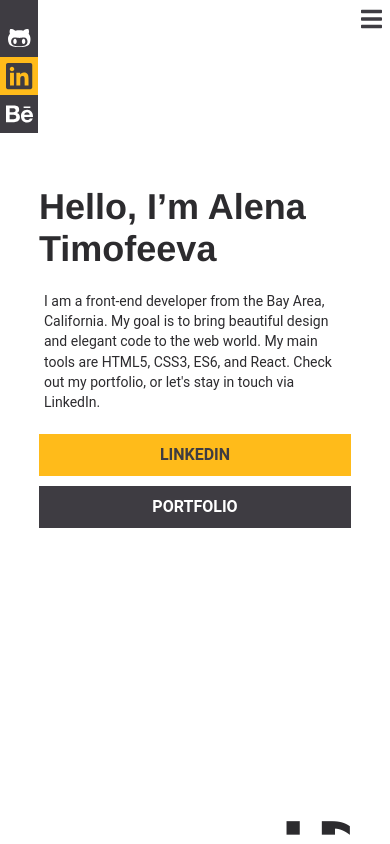
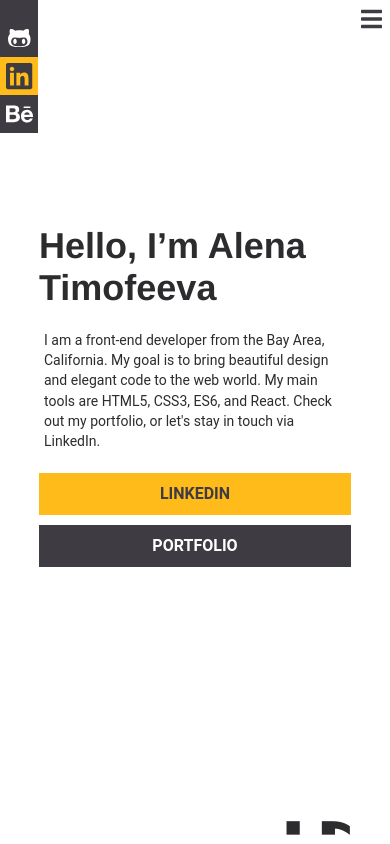
Before and after one commit to mouseProgrammouse/portfolio, a React (Create React App) app: page / in a window 390 px wide. Built offline with nearby package versions, Linux system fonts and the light colour scheme.

Commit message:
add mainImage as insline-style

```diff
--- a/src/App.css
+++ b/src/App.css
@@ -41,12 +41,14 @@ h5 {
   max-width: 1045px;
 }
 
-.main-page img {
+.main-page .img {
   flex: 45%;
   display: block;
   margin-left: 130px;
   width: 44%;
   height: 100vh;
+  background-position: center bottom;
+  background-size: cover;
 }
 
 .decoration {
@@ -88,9 +90,13 @@ h5 {
 
 @media only screen and (min-height: 900px){
   .app,
-  .main-page img,
+  .main-page .img,
   .projects-slideshow-container  {
     max-height: 900px;
+  }
+
+  .main-page .content {
+      width: 50%;
   }
 }
 
@@ -107,6 +113,9 @@ h5 {
     font-size: 38px;
   }
 
+  .main-page .content {
+      width: 50%;
+  }
 }
 
 @media only screen and (max-width: 1045px){
@@ -114,7 +123,11 @@ h5 {
     width: 100vw;
   }
 
-  .main-page img {
+  .main-page .content {
+      width: 50%;
+  }
+
+  .main-page .img {
     margin-left: 58px;
   }
 
@@ -134,7 +147,7 @@ h5 {
   }
 
   .main-page .main-description {
-    margin-top: 40%;
+    margin-top: 50%;
   }
 
   .main-page .description {
@@ -151,8 +164,12 @@ h5 {
     flex-flow: column;
   }
 
-  .main-page img {
+  .main-page .img {
     margin-left: 58px;
+  }
+
+  .main-page .content {
+      width: 50%;
   }
 
   .social-media-menu {
@@ -243,8 +260,13 @@ h5 {
     left: 0;
   }
 
-  .main-page img {
+  .main-page .img {
+    content: "";
     display:none;
+  }
+
+  .main-page .content {
+      width: 100%;
   }
 
   .email-form .form .first-name,
--- a/src/App.js
+++ b/src/App.js
@@ -7,7 +7,7 @@ import MainMenu from './MainMenu'
 import SocialAsideMenu from './SocialAsideMenu'
 import AsideHeader from './AsideHeader'
 import Img from './Img'
-import mainImg from './img/main-img.png'
+import mainImg from './img/main-img.jpg'
 import projectResumeImg from './img/project_resume.png'
 import projectStudioImg from './img/project_studio.png'
 import projectHiking from './img/project_hiking.png'
--- a/src/Img.js
+++ b/src/Img.js
@@ -3,16 +3,17 @@ import PropTypes from 'prop-types'
 
 const Img = (props) => {
 
-  const { imgSrc, alt } = props;
+  const { imgSrc} = props;
 
   return (
-      <img src={imgSrc} alt={alt}/>
+      <div className="img"
+      style={{backgroundImage: `url(${imgSrc})`}}>
+      </div>
   );
 }
 
 Img.propTypes = {
   imgSrc: PropTypes.string.isRequired,
-  alt: PropTypes.string.isRequired
 }
 
 export default Img
```
Also changed, not shown: src/img/main-img.jpg (added), src/img/main-img.png (deleted).
